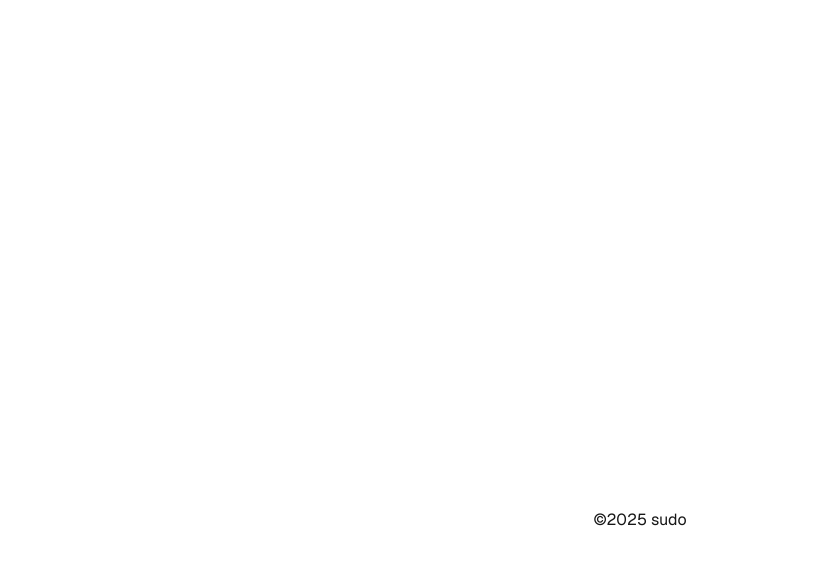
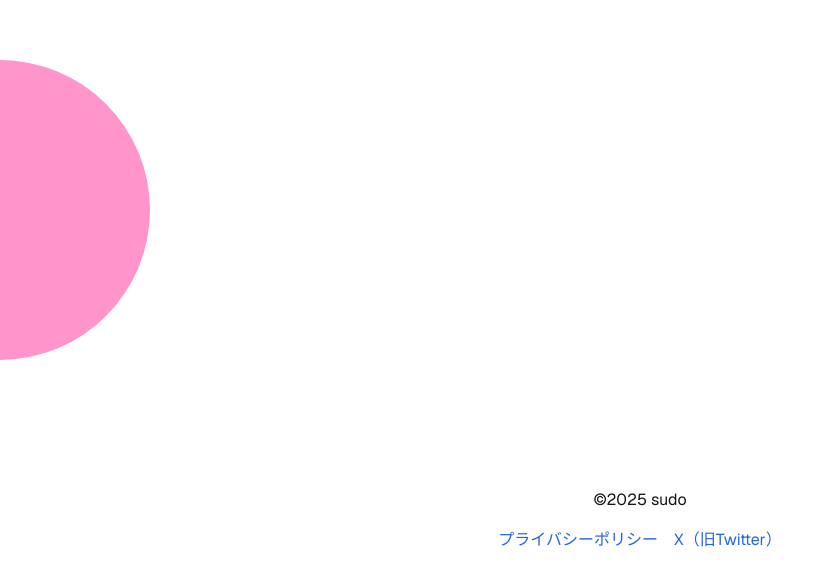
Before and after one commit to s-taku0502/portfolio, a Next.js app: page / in a window 1280 px wide. Shown: the part 590-1176 px from the top of the page, without its empty margins (0-834 px from the left). Built offline with nearby package versions, Linux system fonts and the light colour scheme.

Commit message:
update:背景の設定

```diff
--- a/src/app/page.js
+++ b/src/app/page.js
@@ -2,11 +2,16 @@ import Link from "next/link";
 
 export default function Home() {
   return (
+    <>
+      <div className="background-shape shape-top-right" />
+      <div className="background-shape shape-bottom-left" />
       <div className="grid grid-rows-[20px_1fr_20px] items-center justify-items-center min-h-screen p-8 pb-20 gap-16 sm:p-20 font-[family-name:var(--font-geist-sans)]">
         <main className="flex flex-col gap-8 row-start-2 items-center sm:items-start">
           <h1 className="text-4xl ts-2xl">sudo</h1>
           <div className="min-h-screen p-8">
-          <h1 className="text-4xl mb-8 bg-blue-100 rounded-md">Welcome to My Portfolio</h1>
+            <h1 className="text-4xl mb-8 bg-blue-100 rounded-md">
+              Welcome to My Portfolio
+            </h1>
             <nav className="flex space-x-4">
               <Link href="/about" className="text-blue-600 hover:underline">
                 自己紹介ページへ
@@ -16,7 +21,19 @@ export default function Home() {
         </main>
         <footer className="flex flex-col gap-4 row-start-3 items-center">
           <a className="text-center">©2025 sudo</a>
+          <div className="flex space-x-4">
+            <Link href="/privacy" className="text-blue-600 hover:underline">
+              プライバシーポリシー
+            </Link>
+            <a
+              href="https://x.com/ocean_t_umi"
+              className="text-blue-600 hover:underline"
+            >
+              X（旧Twitter）
+            </a>
+          </div>
         </footer>
       </div>
+    </>
   );
 }
```
Lines whose indentation alone changed are shown as unchanged.
